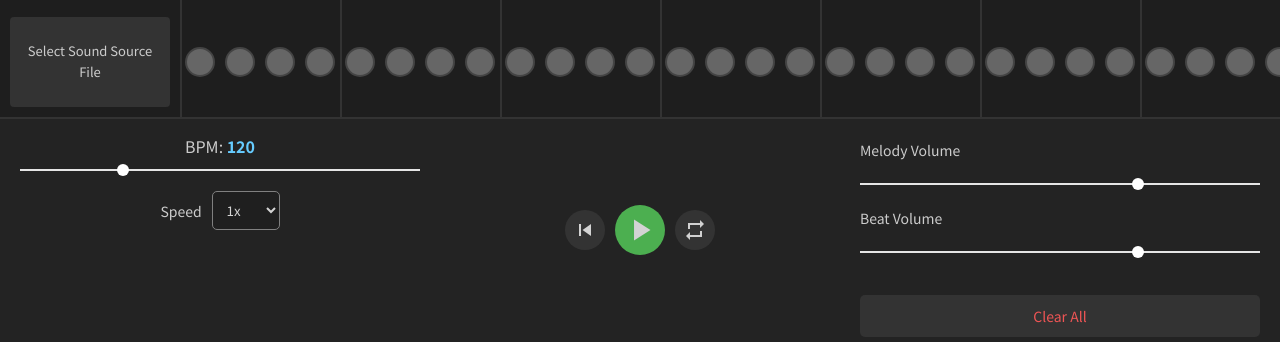
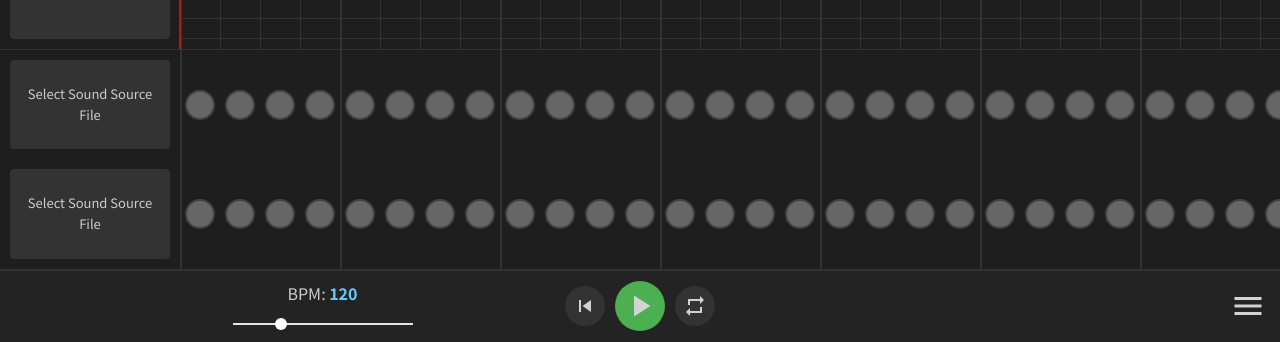
Before and after one commit to yyya-nico/AnySound-Sequencer, a website built with Vite: page index.html in a window 1280 px wide. Shown: the part 458-800 px from the top of the page. Built offline with nearby package versions, Linux system fonts and the light colour scheme.

Commit message:
UIを整理

```diff
--- a/index.html
+++ b/index.html
@@ -87,8 +87,17 @@
 
         <!-- BPM設定 -->
         <div class="bpm-control">
-          <label for="bpm-slider"><span data-i18n="bpm">BPM</span>: <span id="bpm-value">120</span></label>
+          <label for="bpm-slider"><span data-i18n="bpm">BPM</span>: <input type="number" id="bpm-value" min="60" max="300" value="120"></label>
           <input type="range" id="bpm-slider" min="60" max="300" value="120">
+        </div>
+
+        <!-- メニュー -->
+        <div class="menu">
+          <button class="menu-btn material-icons" title="Menu" data-i18n="menu">
+            menu
+          </button>
+          <div class="menu-content">
+            <!-- 再生速度設定 -->
             <div class="speed-control">
               <label for="speed-select" data-i18n="speed">Speed</label>
               <select id="speed-select">
@@ -98,24 +107,13 @@
                 <option value="4" data-i18n="quadruple_speed">4x</option>
               </select>
             </div>
-        </div>
-
-        <!-- ボリューム調整 -->
-        <div class="volume-controls">
-          <div class="volume-group">
-            <label for="melody-volume" data-i18n="melody_volume">Melody Volume</label>
-            <input type="range" id="melody-volume" min="0" max="100" value="70">
-          </div>
-          <div class="volume-group">
-            <label for="beat-volume" data-i18n="beat_volume">Beat Volume</label>
-            <input type="range" id="beat-volume" min="0" max="100" value="70">
-          </div>
-        </div>
-
             <!-- 全消去 -->
             <div class="clear-button">
               <button id="clear-btn" class="danger" data-i18n="clear_all">Clear All</button>
             </div>
+          </div>
+        </div>
+      </div>
     </main>
   </body>
 </html>
--- a/src/locales/en.json
+++ b/src/locales/en.json
@@ -21,6 +21,7 @@
   "select_sound_source_file": "Select Sound Source File",
   "back_to_sine_wave": "Back to Sine Wave",
   "pitch_shift": "Pitch Shift",
+  "menu": "Menu",
   "melody_volume": "Melody Volume",
   "beat_volume": "Beat Volume",
   "clear_all": "Clear All",
--- a/src/locales/ja.json
+++ b/src/locales/ja.json
@@ -21,6 +21,7 @@
   "select_sound_source_file": "音源ファイルを選択",
   "back_to_sine_wave": "正弦波に戻す",
   "pitch_shift": "ピッチシフト",
+  "menu": "メニュー",
   "melody_volume": "メロディー音量",
   "beat_volume": "ビート音量",
   "clear_all": "全消去",
--- a/src/main.ts
+++ b/src/main.ts
@@ -403,8 +403,9 @@ class Sequencer {
 
     // BPM control
     const bpmSlider = document.getElementById('bpm-slider') as HTMLInputElement;
-    const bpmValue = document.getElementById('bpm-value');
-    bpmSlider?.addEventListener('input', (e) => {
+    const bpmValue = document.getElementById('bpm-value') as HTMLInputElement;
+    [bpmSlider, bpmValue].forEach(element => {
+      element.addEventListener('input', (e) => {
         const newBpm = (e.target as HTMLInputElement).valueAsNumber;
 
         // 再生中の場合、現在のビート位置を記録してからBPMを変更
@@ -413,7 +414,23 @@ class Sequencer {
         }
         this.bpm = newBpm;
 
-      if (bpmValue) bpmValue.textContent = this.bpm.toString();
+        if (element === bpmSlider) {
+          if (bpmValue) bpmValue.valueAsNumber = newBpm;
+        } else {
+          if (bpmSlider) bpmSlider.valueAsNumber = newBpm;
+        }
+      });
+    });
+    const menu = document.querySelector('.menu') as HTMLElement;
+    const menuBtn = document.querySelector('.menu-btn') as HTMLButtonElement;
+    const menuContent = document.querySelector('.menu-content') as HTMLElement;
+    menuBtn.addEventListener('click', () => {
+      menu.classList.toggle('is-open');
+    });
+    document.addEventListener('click', (e) => {
+      if (!menuContent.contains(e.target as Node) && e.target !== menuBtn) {
+        menu.classList.remove('is-open');
+      }
     });
     const speedSelect = document.getElementById('speed-select') as HTMLSelectElement;
     speedSelect?.addEventListener('change', (e) => {
@@ -828,9 +845,9 @@ class Sequencer {
     if (savedBpm) {
       this.bpm = savedBpm;
       const bpmSlider = document.getElementById('bpm-slider') as HTMLInputElement;
-      const bpmValue = document.getElementById('bpm-value');
+      const bpmValue = document.getElementById('bpm-value') as HTMLInputElement;
       if (bpmSlider) bpmSlider.value = this.bpm.toString();
-      if (bpmValue) bpmValue.textContent = this.bpm.toString();
+      if (bpmValue) bpmValue.valueAsNumber = this.bpm;
     }
 
     if (savedPlaybackSpeed) {
@@ -985,9 +1002,9 @@ class Sequencer {
     document.querySelectorAll('.note').forEach(note => note.remove());
     document.querySelectorAll('.beat.active').forEach(beat => beat.classList.remove('active'));
     const bpmSlider = document.getElementById('bpm-slider') as HTMLInputElement;
-    const bpmValue = document.getElementById('bpm-value');
+    const bpmValue = document.getElementById('bpm-value') as HTMLInputElement;
     if (bpmSlider) bpmSlider.value = this.bpm.toString();
-    if (bpmValue) bpmValue.textContent = this.bpm.toString();
+    if (bpmValue) bpmValue.valueAsNumber = this.bpm;
     const speedSelect = document.getElementById('speed-select') as HTMLSelectElement;
     if (speedSelect) speedSelect.value = this.playbackSpeed.toString();
     const loopToggle = document.getElementById('loop-toggle') as HTMLInputElement;
--- a/src/style.scss
+++ b/src/style.scss
@@ -279,9 +279,9 @@ blockquote {
 }
 
 header {
-  position: sticky;
-  top: 0;
-  z-index: 1;
+  display: flex;
+  justify-content: space-between;
+  align-items: center;
   overflow: hidden;
   height: var(--header-height);
   padding: 15px 12.5px;
@@ -291,9 +291,6 @@ header {
   white-space: nowrap;
   word-break: break-all;
   text-overflow: ellipsis;
-  display: flex;
-  justify-content: space-between;
-  align-items: center;
 
   a:any-link {
     color: inherit;
@@ -319,9 +316,8 @@ header {
 
 // Sequencer specific styles
 #app {
-  display: grid;
-  grid-template-columns: minmax(0, 1fr) auto;
-  grid-template-rows: minmax(0, 1fr) auto;
+  display: flex;
+  flex-direction: column;
   width: 100%;
   height: calc(100% - var(--header-height));
   overflow: hidden;
@@ -338,6 +334,7 @@ header {
   grid-area: 1 / 1 / 2 / 3;
   display: flex;
   flex-direction: column;
+  min-height: 0;
   background: #1a1a1a;
 }
 
@@ -583,16 +580,14 @@ header {
 .control-panel {
   display: grid;
   grid-template-columns: repeat(3, 1fr);
-  gap: 20px;
-  grid-column: 1 / -1;
+  gap: 10px;
   background: #232323;
   border-block-start: 2px solid #333;
-  padding-block: 5px;
-  padding-inline: 20px;
+  padding: 10px;
 }
 
 .playback-controls {
-  grid-area: 1 / 2 / 3 / 3;
+  order: 2;
   display: flex;
   gap: 10px;
   align-items: center;
@@ -670,25 +665,79 @@ header {
 }
 
 .bpm-control {
-  grid-area: 1 / 1;
+  justify-self: right;
+  order: 1;
+  width: 200px;
+  padding-inline: 10px;
   text-align: center;
-
-  > * {
-    display: block;
-    margin-block: 10px;
-  }
 
   label {
     color: #ccc;
   }
 
   #bpm-value {
+    all: revert;
+    width: 30px;
+    padding: 0;
+    border: 0;
+    margin: 0;
+    background: none;
+    font: inherit;
     font-weight: bold;
     color: #66ccff;
+    appearance: none;
+    -moz-appearance: textfield;
+
+    &::-webkit-inner-spin-button {
+      display: none;
+    }
   }
 
-  input[type="range"] {
+  #bpm-slider {
     width: 100%;
+  }
+}
+
+.menu {
+  display: grid;
+  place-items: center right;
+  order: 3;
+  position: relative;
+  text-align: right;
+
+  &.is-open {
+    .menu-content {
+      opacity: 1;
+      visibility: visible;
+    }
+  }
+
+  > button {
+    padding: 4px;
+    border-radius: 0;
+    background: none;
+    font-size: 36px;
+  }
+}
+
+.menu-content {
+  position: absolute;
+  right: -10px;
+  bottom: calc(100% + 12px);
+  z-index: 2;
+  opacity: 0;
+  visibility: hidden;
+  transition: opacity 0.1s ease, visibility 0.1s ease;
+  width: 200px;
+  padding-inline: 10px;
+  background: #303030;
+  border: 1px solid #333;
+  border-radius: 5px;
+  box-shadow: 0 0 8px 0 #000000;
+
+  > * {
+    margin-block: 10px;
+  }
 }
 
 .speed-control {
@@ -703,32 +752,23 @@ header {
     font-size: 14px;
   }
 }
-}
-
-.volume-controls {
-  .volume-group {
-    margin-block: 15px;
-
-    label {
-      margin-block: 5px;
-      color: #ccc;
-      font-size: 14px;
-    }
-
-    input[type="range"] {
-      width: 100%;
-    }
-  }
-}
 
 .clear-button {
-  grid-area: 2 / 3;
   text-align: center;
 
   button {
     width: 100%;
     padding: 10px;
     font-size: 14px;
+    background-color: #434343;
+
+    &:hover {
+      background-color: #555555;
+    }
+
+    &:active {
+      background-color: #111111;
+    }
   }
 }
 
```
Lines whose indentation alone changed are shown as unchanged.
